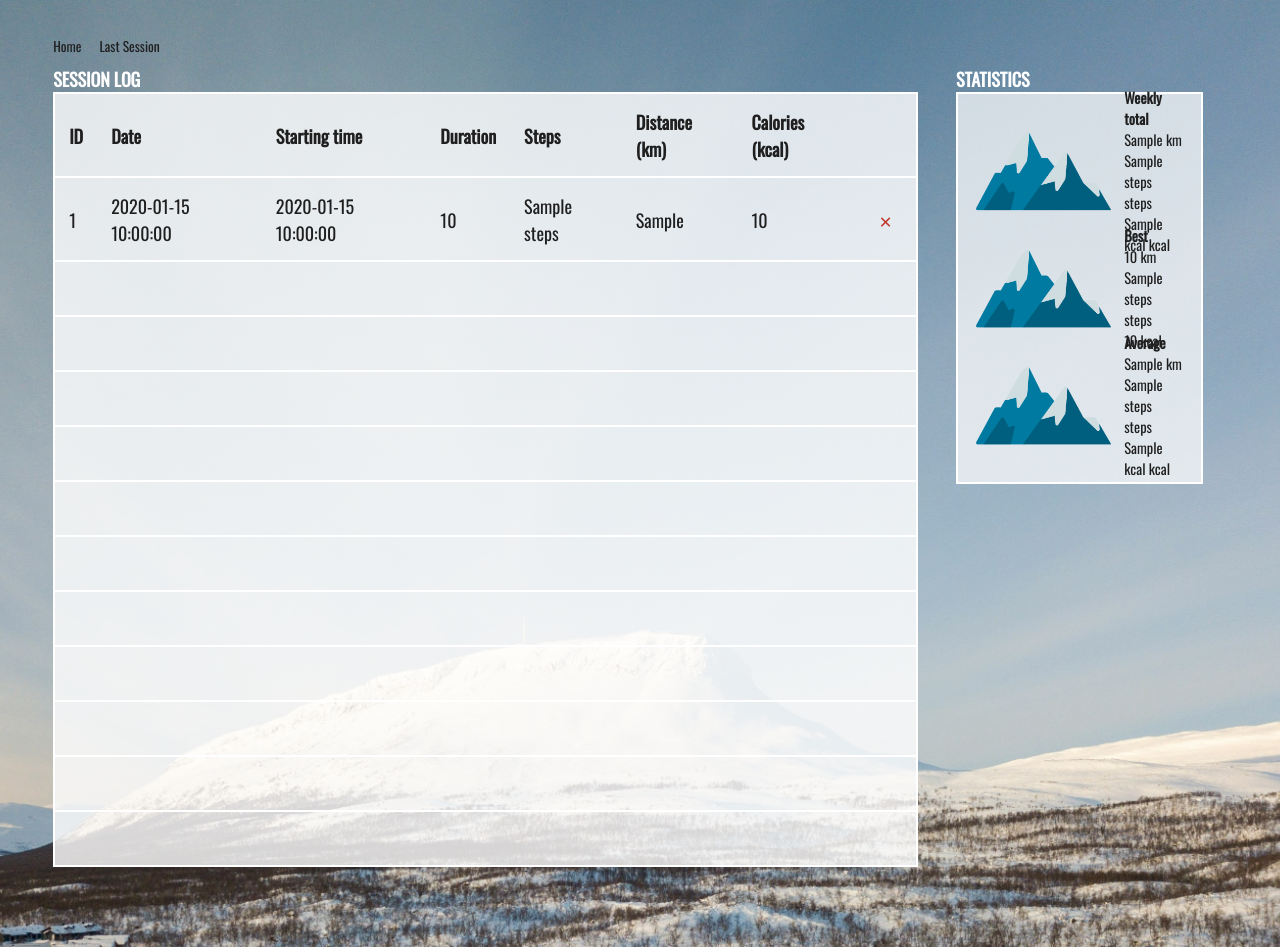
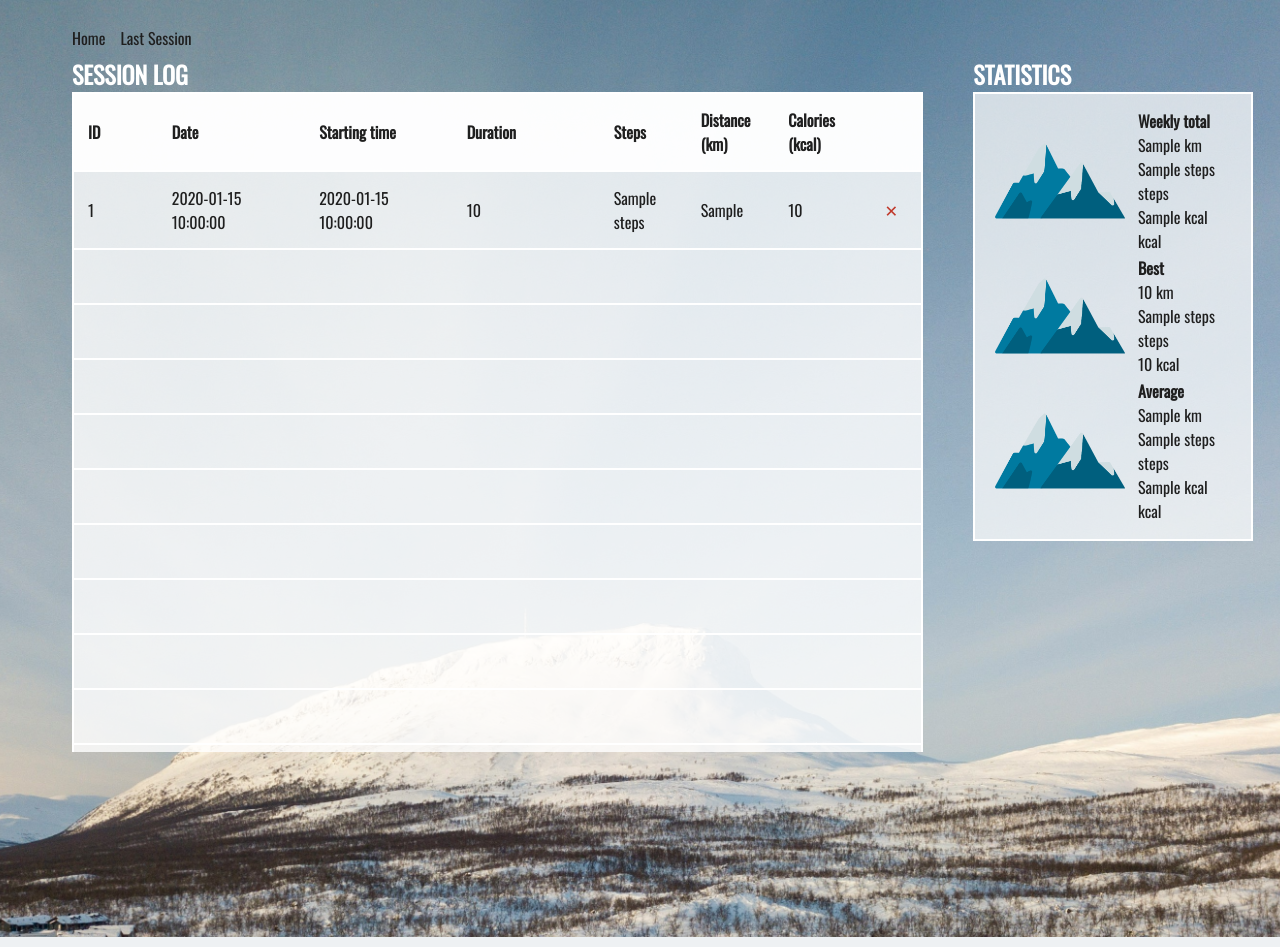
Before and after one commit to clzhouuu/ELEC-E8408-ESD-Smartwatch, a Flask app: template RPi/templates/history.html in a window 1280 px wide; the page is wider, and only the part inside the window is pictured. Run offline with Flask 2, Linux system fonts and the light colour scheme; the template is opened without the code that fills it: most values are stand-ins (such as "Sample title", 1, 10 or a date in 2020).

Commit message:
lots of styling, fixing window sizing issue, making table scrollable etc.

```diff
--- a/RPi/static/css/history.css
+++ b/RPi/static/css/history.css
@@ -3,7 +3,7 @@
 body{
     font-family: "Oswald", sans-serif;
     color: #1f1f1f;
-    font-size: 2vh;
+    font-size: 1rem;
     position: relative;
     width: 100vw;
     height: 100vh;
@@ -15,14 +15,14 @@ body{
 
 .navigation{
     font-family: 'Oswald', sans-serif;
-    font-size: 1.5vh;
+    font-size: 1 rem;
     z-index: 1000;
     display: flex;
     flex-direction: row;
     width: 100%;
-    gap: 2vh;
-    margin-left: 5vh;
-    margin-top: 4vh;
+    gap: 15px;
+    margin-left: 5%;
+    margin-top: 2%;
 }
 .page:hover {
     color: #007AA1;
@@ -31,8 +31,8 @@ body{
 .content{
     align-items: flex-start;
     display: flex;
-    margin-left: 5vh;
-    margin-top: 1vh;
+    margin-left: 5%;
+    margin-top: 0.5%;
 }
 
 .history-column{
@@ -41,30 +41,55 @@ body{
     width: 70%;
 }
 
+.tbl{
+    height: 660px;
+    overflow-y: auto;
+}
+
 h1{
     margin: 0vh 0;
     position: relative;
-    font-size: 2vh;
+    font-size: 1.5rem;
     color: white;
 }
 
 .history-table{
     background-color: rgba(255, 255, 255, 0.8);
     border-collapse: collapse;
-    padding: 2vh;
+    padding: 20px;
     border: 2px solid rgba(255, 255, 255);
+    table-layout: fixed;
+
+
 }
 
+.history-table th:nth-child(4),
+.history-table th:nth-child(3),
+.history-table th:nth-child(2){
+    width: 18%;
+
+}
+
+.history-table th:nth-child(8){
+    width: 4.4%;
+
+}
 
 .history-table th,
 .history-table td{
     padding: 14px;
     text-align: left;
-
+    width: 10.4%;
 }
 
 .history-table tr{
     border-bottom: 2px solid rgba(255, 255, 255);
+}
+.history-table th{
+    position: sticky;
+    top: 0;
+    z-index: 1;
+    background-color: rgba(255, 255, 255, 0.9);
 }
 
 .history-table td{
@@ -92,33 +117,31 @@ h1{
 .stats-column {
     display: flex;
     flex-direction: column;
-    width: 20%;
-    margin-left: 3vw;
+    width: 280px;
+    margin-left: 50px;
 }
 
 .stats-column h1 {
     margin: 0vh 0;
 }
 
- .stats {
+.stats {
     background-color: rgba(255, 255, 255, 0.7);
-    padding: 2vh;
+    padding: 20px;
     border: 2px solid rgba(255, 255, 255);
 }
 
 .stat-card {
-    height: 13vh;
+    height: 135px;
     flex-direction: row;
     display: flex;
     align-items: center;
-
-
 }
 
 .stats-image {
     position: relative;
     flex-shrink: 0;
-    width: 15vh;
+    width: 130px;
     display: block;
 }
 
@@ -130,11 +153,11 @@ h1{
 }
 .stat-info h1 {
     margin: 0vh 0;
-    font-size: 1.6vh;
+    font-size: 1rem;
     color: #1f1f1f;
 }
 .stat-info p {
     margin: 0vh 0;
-    font-size: 1.6vh;
+    font-size: 1rem;
     color: #1f1f1f;
 }
--- a/RPi/templates/history.html
+++ b/RPi/templates/history.html
@@ -23,6 +23,7 @@
         <div class="content">
             <div class="history-column">
                 <h1>SESSION LOG</h1>
+                <div class="tbl">
                     <table class="history-table">
                         <tr class="header">
                             <th>ID</th>
@@ -32,7 +33,8 @@
                             <th>Steps</th>
                             <th>Distance (km)</th>
                             <th>Calories (kcal) </th>
-                    {% for s in sessions %}
+                            <th></th>
+                        {% for s in sessions | reverse %}
                         <tr class="session-row" onclick="window.location.href='/session-page/{{ s.id }}'">
                             <td>{{ s.id }}</td>
                             <td>{{ s.date }}</td>
@@ -58,6 +60,7 @@
                         </tr>
                         {% endfor %}
                     </table>
+                </div>
              </div>
             <div class="stats-column">
                 <h1> STATISTICS </h1>
```
Also changed, not shown: RPi/static/css/session.css (+10 -10 lines), RPi/sessions.db. Lines whose indentation alone changed are shown as unchanged.
